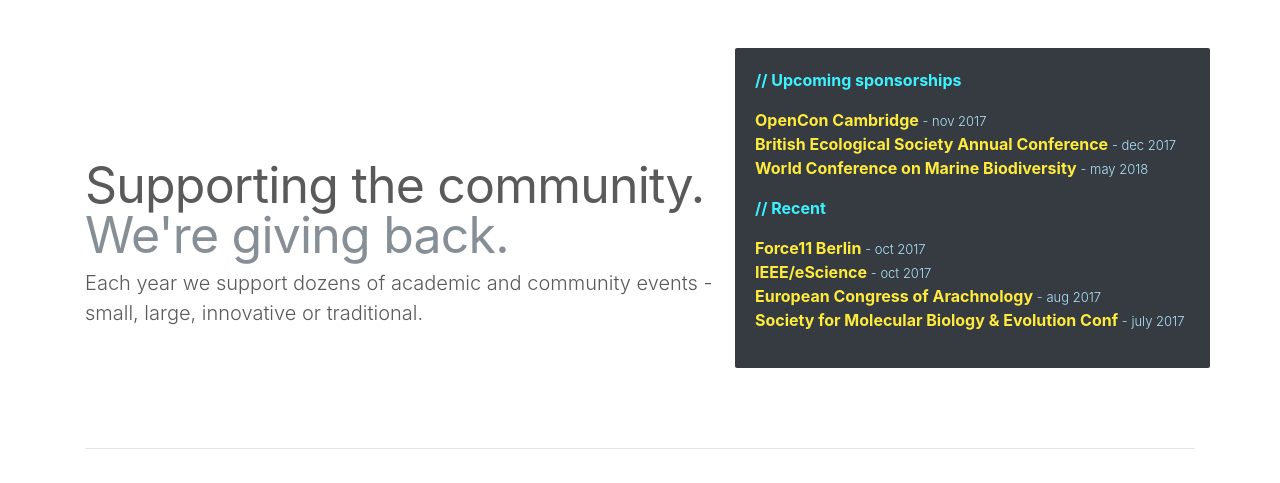
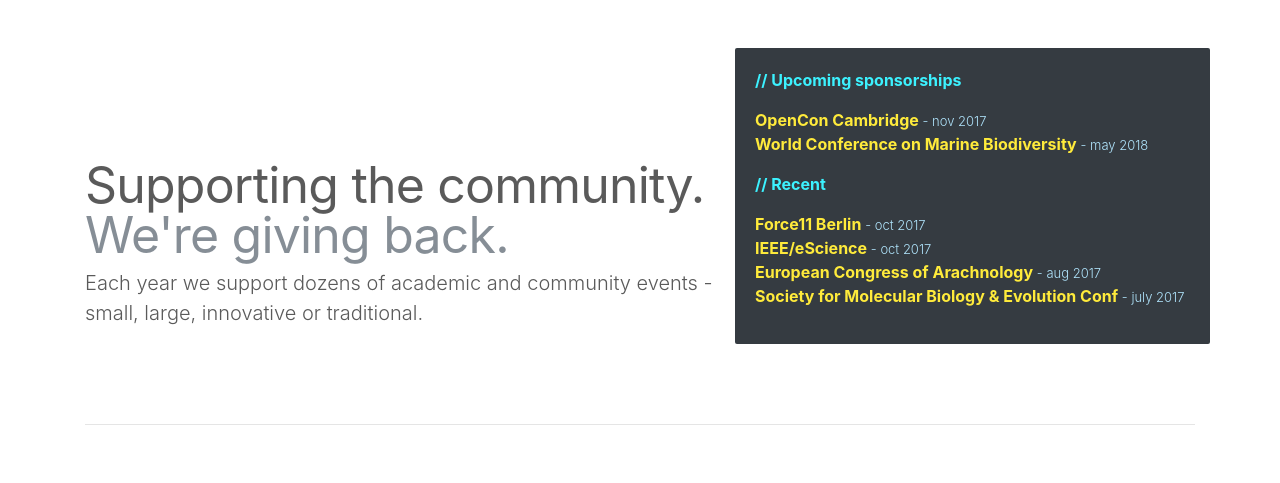
Before and after one commit to aliallover/peerj.github.io, a plain HTML site: page index.html in a window 1280 px wide. Shown: the part 1840-2323 px from the top of the page. Drawn offline with nearby package versions, Linux system fonts and the light colour scheme.

Commit message:
Update events and remove local folder

```diff
--- a/index.html
+++ b/index.html
@@ -178,7 +178,6 @@
                     <p>// Upcoming sponsorships</p>
                     <ul class="list-unstyled">
                         <li> OpenCon Cambridge <span class="item-date">- nov 2017</span></li>
-                        <li> British Ecological Society Annual Conference <span class="item-date">- dec 2017</span></li>
                         <li> World Conference on Marine Biodiversity <span class="item-date">- may 2018</span></li>
                     </ul>
 
```
